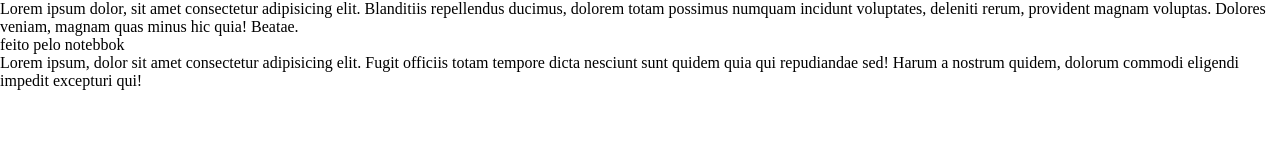
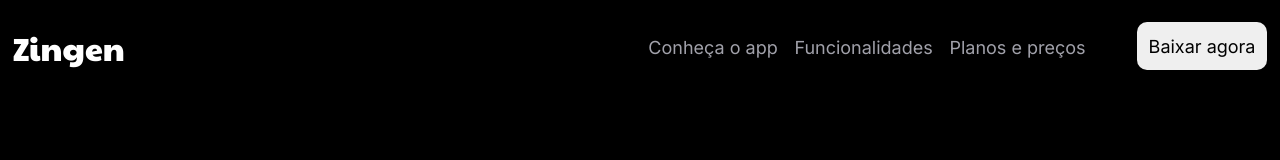
Before and after one commit to barbosajuao/zingem-2, a plain HTML site: page index.html in a window 1280 px wide. Drawn offline with Linux system fonts and the light colour scheme.

Commit message:
secao nav pronta

```diff
--- a/index.html
+++ b/index.html
@@ -12,8 +12,49 @@
     </title>
 </head>
 <body>
-    <p>Lorem ipsum dolor, sit amet consectetur adipisicing elit. Blanditiis repellendus ducimus, dolorem totam possimus numquam incidunt voluptates, deleniti rerum, provident magnam voluptas. Dolores veniam, magnam quas minus hic quia! Beatae.</p>
-    <h1>feito pelo notebbok</h1>
-    <p>Lorem ipsum, dolor sit amet consectetur adipisicing elit. Fugit officiis totam tempore dicta nesciunt sunt quidem quia qui repudiandae sed! Harum a nostrum quidem, dolorum commodi eligendi impedit excepturi qui!</p>
+
+    <nav>
+        <div class="container-conteudo">
+            <div class="nav-flex" id="desktop">
+                <div class="logo">
+                    <h1 style="font-family: paytone One;">Zingen</h1>
+                </div>
+                <div class="links">
+                    <ul>
+                        <li><p>Conheça o app</p></li>
+                        <li><p>Funcionalidades</p></li>
+                        <li><p>Planos e preços</p></li>
+                    </ul>
+                    <button class="btn-nav"><p>Baixar agora</p></button>
+                </div>
+            </div>
+        </div>
+
+        <div class="conaitner-mobile">
+            <div class="mobile">
+                <div class="logo">
+                    <h1 style="font-family: paytone One;">Zingen</h1>
+                </div>
+                <button class="btn-nav-mobeli"><p>Baixar agora</p></button>
+            </div>
+        </div>
+    </nav>
+
+    <!-- <section class="sec-01">
+        <div class="container-sec-o1">
+            <div class="img-sec-01"></div>
+            <h1>Qeum canta seus males espanta</h1>
+            <h5>Cantar nunca foi tão fácil</h5>
+            <div class="flex-btn">
+                <div class="sec-01-btn1">
+                    <p>Ver planos</p>
+                </div>
+                <div class="sec-01-btn2">
+                    <p>Baixar agora</p>
+                </div>
+            </div>
+        </div>
+    </section> -->
+
 </body>
 </html>
--- a/style/global.css
+++ b/style/global.css
@@ -1,5 +1,6 @@
 
-
+@import url(responsivo.css);
+@import url(nav.css);
 
 
 
@@ -23,8 +24,17 @@
     padding: 0;
     box-sizing: border-box;
     font: inherit;
+    ul{list-style-type : none}
+    font-family: inter;
+
 }
 
 ul[role="list"]{
 	list-style: none;
+    list-style-type : none
 }
+
+
+body{
+    background-color: #000000;
+}
--- /dev/null
+++ b/style/nav.css
@@ -0,0 +1,53 @@
+.conaitner-mobile{
+    display: none;
+}
+nav{
+    width: 100%;
+    height: 96px;
+}
+.container-conteudo{
+    width: 98%;
+    height: 100%;
+
+    margin: auto;
+}
+.nav-flex{
+    display: flex;
+}
+.logo{
+    width: 50%;
+    height: 100%;
+    line-height: 96px;
+    font-size: 32px;
+    color: white;
+
+}
+
+ul{
+    width: 80%;
+    display: flex;
+    justify-content: space-around;
+    color: var(--test-color-secondary);
+    line-height: 96px;
+    font-size: 18px;
+
+}
+li{
+    cursor: pointer;
+}
+
+.links{
+    width: 50%;
+    display: flex;
+}
+.btn-nav{
+    width: 144px;
+    height: 50%;
+    margin-top: 22px;
+    margin-left: 43px;
+    border-radius: 10px;
+    border: none;
+    font-size: 18px;
+    cursor: pointer;
+
+}
--- /dev/null
+++ b/style/responsivo.css
@@ -0,0 +1,33 @@
+
+
+
+@media  (max-width:550px){
+    nav #desktop{
+        display: none;
+    }
+    nav .container-conteudo{
+        display: none;
+
+    }
+     nav .conaitner-mobile{
+        display: block;
+        width: 90%;
+
+        margin: auto;
+    }
+    nav .mobile{
+        display: flex;
+        justify-content: space-between;
+    }
+    nav .mobile .logo{
+        width: 70%;
+        font-size: 25px;
+    }
+    nav .mobile .btn-nav-mobeli{
+        width: 120px;
+        height: 45px;
+        margin-top: 26px;
+        border-radius: 10px;
+        border: none;
+    }
+}
```
Also changed, not shown: 1 other file.
